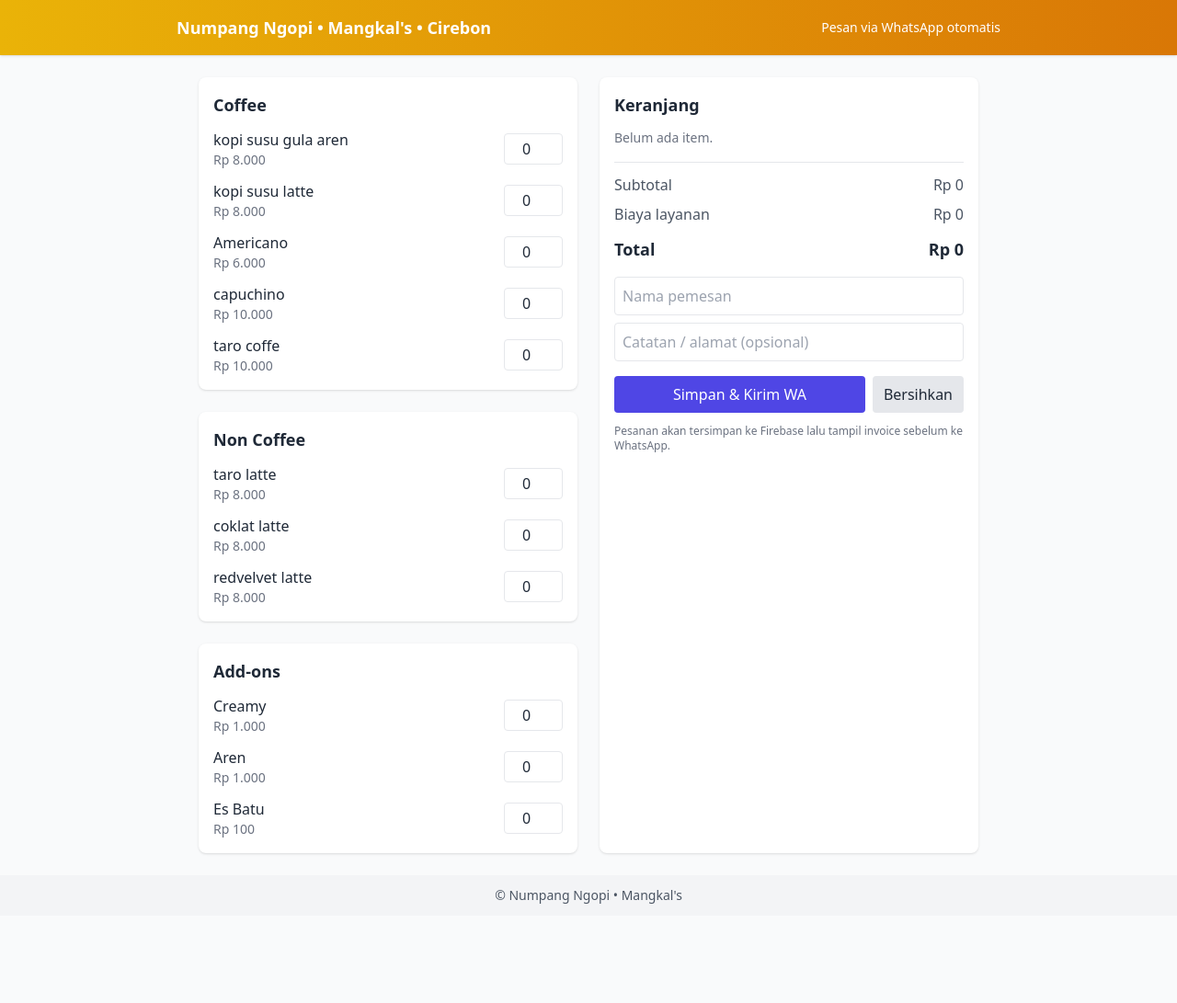
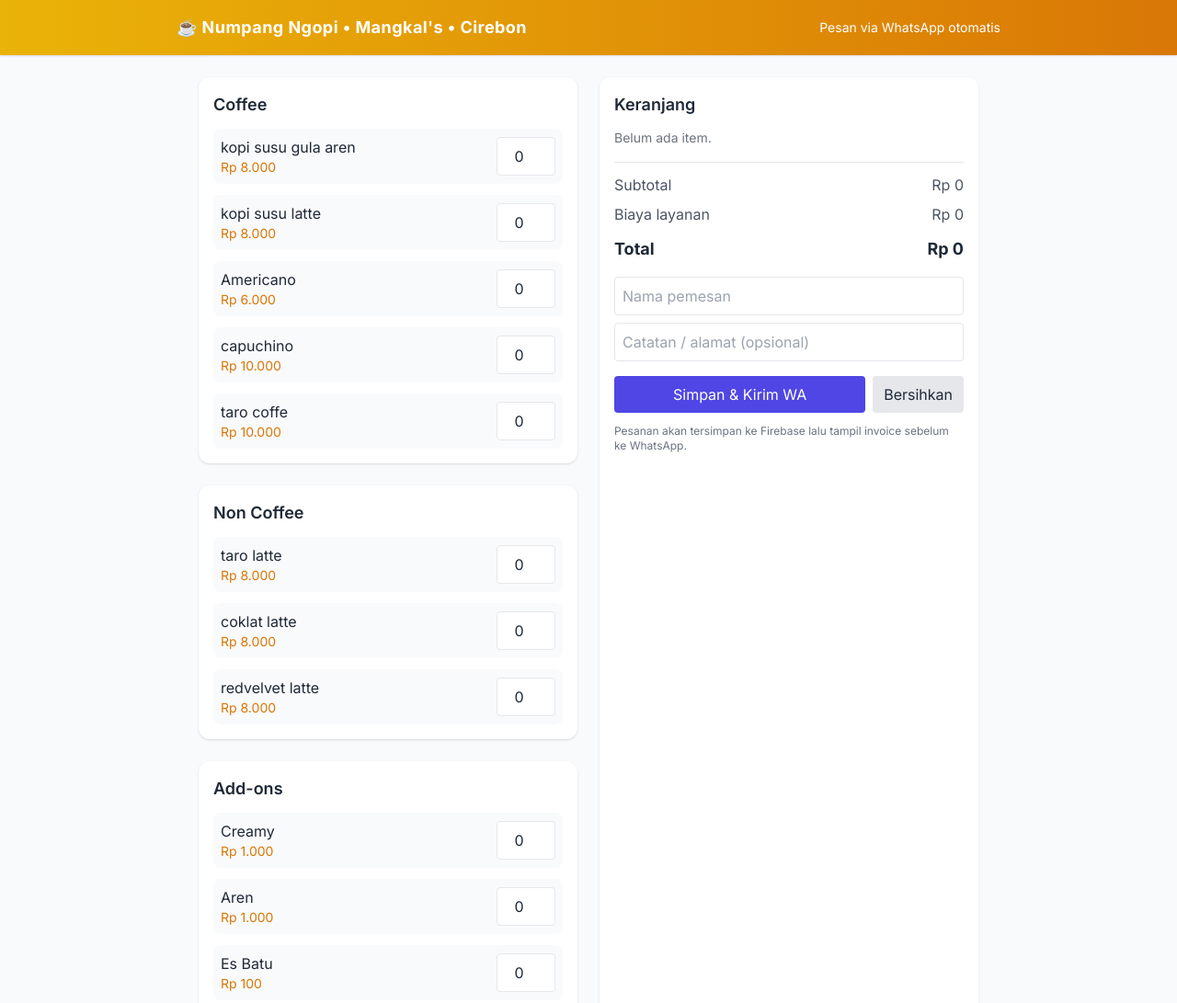
Before and after one commit to Radiologi-rsmp/numpang-ngopi-crb, a plain HTML site: page index.html in a window 1280 px wide. Shown: the top 1091 px of the page at 92% size. Before the commit the page ends 996 px from the top, so only its background shows below. Drawn offline with nearby package versions, Linux system fonts and the light colour scheme.

Commit message:
Update index.html

```diff
--- a/index.html
+++ b/index.html
@@ -5,39 +5,52 @@
   <meta name="viewport" content="width=device-width,initial-scale=1" />
   <title>Numpang Ngopi — Pesan Online</title>
   <script src="https://cdn.tailwindcss.com"></script>
+  <link href="https://fonts.googleapis.com/css2?family=Inter:wght@400;600;700&display=swap" rel="stylesheet">
+  <style>
+    body { font-family: 'Inter', sans-serif; }
+    #invoiceModal .bg-white {
+      animation: scaleIn .3s ease;
+    }
+    @keyframes scaleIn {
+      from { transform: scale(0.95); opacity: 0; }
+      to { transform: scale(1); opacity: 1; }
+    }
+  </style>
 </head>
 <body class="bg-gray-50 text-gray-800 min-h-screen flex flex-col">
 
+  <!-- Header -->
   <header class="bg-gradient-to-r from-yellow-500 to-amber-600 text-white p-4 shadow">
     <div class="max-w-4xl mx-auto flex items-center justify-between">
-      <h1 class="text-lg font-semibold">Numpang Ngopi • Mangkal's • Cirebon</h1>
+      <h1 class="text-lg font-bold tracking-wide">☕ Numpang Ngopi • Mangkal's • Cirebon</h1>
       <div class="text-sm">Pesan via WhatsApp otomatis</div>
     </div>
   </header>
 
+  <!-- Main -->
   <main class="flex-1 max-w-4xl mx-auto p-6 w-full">
     <section class="grid md:grid-cols-2 gap-6">
 
-      <!-- Menu list -->
+      <!-- Menu -->
       <div class="space-y-6">
-        <div class="bg-white rounded-lg shadow p-4">
+        <div class="bg-white rounded-xl shadow p-4">
           <h2 class="font-semibold text-lg mb-3">Coffee</h2>
           <div id="coffeeList" class="space-y-3"></div>
         </div>
 
-        <div class="bg-white rounded-lg shadow p-4">
+        <div class="bg-white rounded-xl shadow p-4">
           <h2 class="font-semibold text-lg mb-3">Non Coffee</h2>
           <div id="noncoffeeList" class="space-y-3"></div>
         </div>
 
-        <div class="bg-white rounded-lg shadow p-4">
+        <div class="bg-white rounded-xl shadow p-4">
           <h2 class="font-semibold text-lg mb-3">Add-ons</h2>
           <div id="addonsList" class="space-y-3"></div>
         </div>
       </div>
 
       <!-- Cart -->
-      <div class="bg-white rounded-lg shadow p-4 sticky top-6">
+      <div class="bg-white rounded-xl shadow p-4 sticky top-6">
         <h2 class="font-semibold text-lg mb-3">Keranjang</h2>
 
         <div id="cartItems" class="space-y-3 mb-4">
@@ -75,6 +88,7 @@
     </section>
   </main>
 
+  <!-- Footer -->
   <footer class="bg-gray-100 text-center text-sm text-gray-600 py-3">
     © Numpang Ngopi • Mangkal's
   </footer>
@@ -117,26 +131,23 @@ const MENU = {
 };
 
 let cart = {};
+function formatIDR(n){return "Rp "+n.toString().replace(/\B(?=(\d{3})+(?!\d))/g,".");}
 
-function formatIDR(n) {
-  return "Rp " + n.toString().replace(/\B(?=(\d{3})+(?!\d))/g, ".");
+function createMenuList(){
+  MENU.coffee.forEach(it=>document.getElementById("coffeeList").appendChild(createRow(it)));
+  MENU.noncoffee.forEach(it=>document.getElementById("noncoffeeList").appendChild(createRow(it)));
+  MENU.addons.forEach(it=>document.getElementById("addonsList").appendChild(createRow(it,true)));
 }
 
-function createMenuList() {
-  MENU.coffee.forEach(it => document.getElementById("coffeeList").appendChild(createRow(it)));
-  MENU.noncoffee.forEach(it => document.getElementById("noncoffeeList").appendChild(createRow(it)));
-  MENU.addons.forEach(it => document.getElementById("addonsList").appendChild(createRow(it,true)));
-}
-
-function createRow(item,isAddon=false) {
+function createRow(item,isAddon=false){
   const wrap=document.createElement("div");
-  wrap.className="flex items-center justify-between";
+  wrap.className="flex items-center justify-between bg-gray-50 hover:bg-gray-100 rounded-lg p-2 transition";
   wrap.innerHTML=`
     <div>
       <div class="font-medium">${item.name}</div>
-      <div class="text-sm text-gray-500">${formatIDR(item.price)}</div>
+      <div class="text-sm text-amber-600">${formatIDR(item.price)}</div>
     </div>
-    <input type="number" min="0" value="0" class="w-16 p-1 border rounded text-center" />
+    <input type="number" min="0" value="0" class="w-16 p-2 border rounded text-center focus:ring-2 focus:ring-amber-500" />
   `;
   const input=wrap.querySelector("input");
   input.oninput=()=>{
@@ -234,7 +245,6 @@ function sendWA(order,id){
   if(id)msg+=`ID Pesanan: ${encodeURIComponent(id)}%0A`;
   msg+=`%0A(Terima kasih)`;
   window.open(`https://wa.me/${WA_NUMBER}?text=${msg}`,"_blank");
-  // clear
   cart={};renderCart();
   document.querySelectorAll("input[type='number']").forEach(i=>i.value=0);
   document.getElementById("customerNote").value="";document.getElementById("customerName").value="";
```
